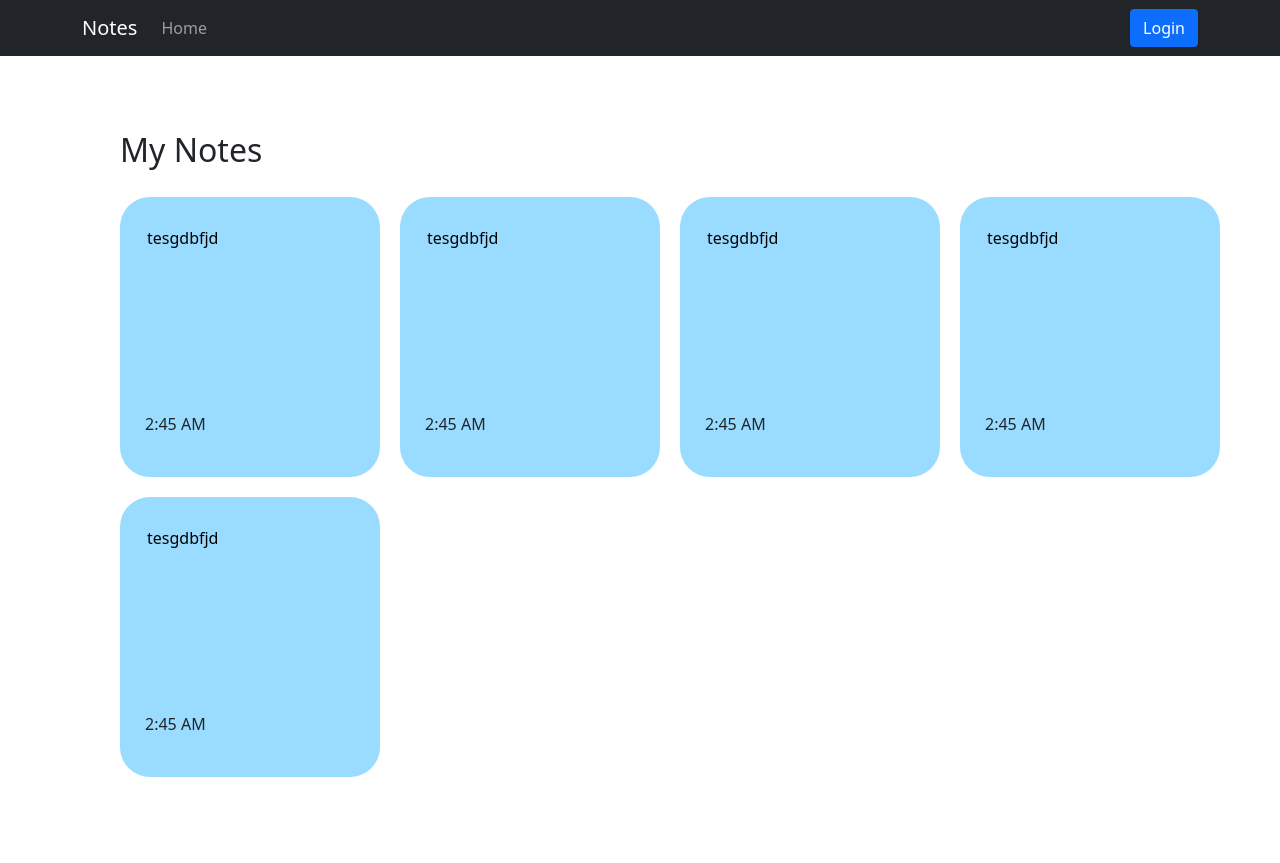
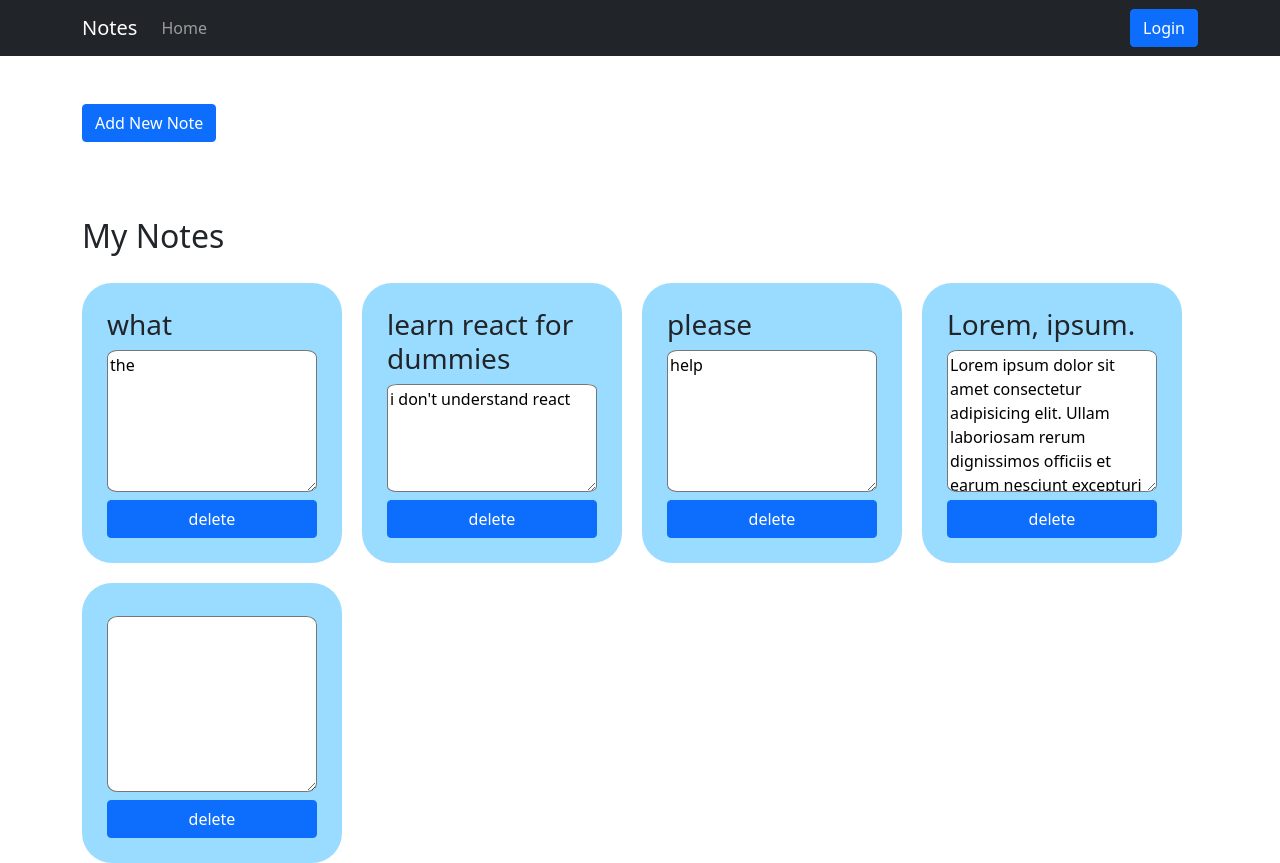
Before and after one commit to AWNRavid/Note-App-FE, a React (Create React App) app: page / in a window 1280 px wide. Before the commit the page ends 800 px from the top, so only its background shows below. Built offline with nearby package versions, Linux system fonts and the light colour scheme.

Commit message:
adding delete button

```diff
--- a/src/App.js
+++ b/src/App.js
@@ -1,15 +1,62 @@
-import logo from './logo.svg';
 import './App.css';
 import 'bootstrap/dist/css/bootstrap.min.css';
 import NavbarComp from './Components/NavbarComp';
 import NoteContainer from './Components/NoteContainer';
-
+import { useState } from 'react';
+import { Button, Container } from 'react-bootstrap';
 
 function App() {
+  const [notes, setNotes] = useState([
+    {
+      id: 1,
+      title: 'what',
+      content: 'the',
+    },
+    {
+      id: 2,
+      title: 'learn react for dummies',
+      content: "i don't understand react",
+    },
+    {
+      id: 3,
+      title: 'please',
+      content: 'help',
+    },
+    {
+      id: 4,
+      title: 'Lorem, ipsum.',
+      content:
+        'Lorem ipsum dolor sit amet consectetur adipisicing elit. Ullam laboriosam rerum dignissimos officiis et earum nesciunt excepturi sunt odio tempore. Laborum, alias harum libero totam nobis ea omnis illo ab quae aperiam culpa amet beatae. Quasi neque voluptate natus magni aliquam, sequi incidunt explicabo quisquam ducimus quo, ex, quam blanditiis?',
+    },
+    {
+      id: 5,
+      title: '',
+      content: '',
+    },
+  ]);
+
+  const handleAddNewNote = () => {
+    const id = notes[notes.length - 1].id + 1;
+
+  }
+
+  // console.log(notes[notes.length - 1]);
+
+  const handleDelete = (id) => {
+    const noteList = notes.filter((note) => {
+      return note.id !== id
+    })
+    setNotes(noteList);
+  }
+
   return (
     <div>
-       <NavbarComp />
-       <NoteContainer />
+      <NavbarComp />
+      <Container className='mt-5'>
+        <Button onClick={handleAddNewNote}>Add New Note</Button>
+      </Container>
+      <NoteContainer notes={notes} setNotes={setNotes} handleDelete={handleDelete} />
+      {/* <textarea name="" id="" cols="30" rows="10">test</textarea> */}
     </div>
   );
 }
--- a/src/Components/Note.css
+++ b/src/Components/Note.css
@@ -16,4 +16,10 @@
     line-height: 1.87rem;
     outline: none;
     border: none;
+    overflow: auto;
 }
+
+.note-content {
+    /* border: none; */
+    border-radius: 5%;
+}
--- a/src/Components/Note.js
+++ b/src/Components/Note.js
@@ -1,14 +1,47 @@
-import React from 'react'
-import "./Note.css"
+import React, { useState } from 'react';
+import './Note.css';
+import { Button } from 'react-bootstrap';
 
-function Note(props) {
+function Note({ note, setNotes, handleDelete }) {
+  const [noteContent, setNoteContent] = useState(note.content);
 
   return (
-    <div className='note' style={{backgroundColor:props.note.color}}>
+    <div className="note">
+      <h3>{note.title}</h3>
+      {/* <hr /> */}
+      {/* <p className="note-text">{note.content}</p> */}
+      <textarea
+        className="note-content"
+        name=""
+        id=""
+        cols="30"
+        rows="10"
+        value={noteContent}
+        onChange={(e) => {
+          return setNoteContent(e.target.value);
+        }}
+
+      >
+        {note.content}
+      </textarea>
+      {/* <input className='input-text' type="text" /> */}
+      <Button
+        className="mt-2"
+        onClick={() => {
+          handleDelete(note.id);
+        }}
+      >
+        delete
+      </Button>
+    </div>
+  );
+}
+
+export default Note;
+
+/*
+<div className='note' style={{backgroundColor:props.note.color}}>
         <textarea className='note-text' defaultValue={props.note.text}/>
         <p>{props.note.time}</p>
     </div>
-  )
-}
-
-export default Note
+*/
--- a/src/Components/NoteContainer.css
+++ b/src/Components/NoteContainer.css
@@ -1,6 +1,7 @@
 .note-container {
     height: 100%;
     padding-left: 120px;
+    /* width: 1500px; */
 }
 
 .note-container-notes {
--- a/src/Components/NoteContainer.js
+++ b/src/Components/NoteContainer.js
@@ -1,57 +1,57 @@
-import React from 'react'
-import Note from './Note'
-import './NoteContainer.css'
+import React from 'react';
+import Note from './Note';
+import './NoteContainer.css';
+import { Container } from 'react-bootstrap';
 
-function NoteContainer() {
+function NoteContainer({ notes, setNotes, handleDelete }) {
   return (
-        <div className='note-container'>
+    <Container>
       <h2>My Notes</h2>
-            <div className='note-container-notes custom-scroll'>
+      <div className="note-container-notes custom-scroll">
+        {notes?.map((note) => {
+          return <Note key={note.id} note={note} setNotes={setNotes} handleDelete={handleDelete}/>;
+        })}
+      </div>
+    </Container>
+  );
+}
+
+export default NoteContainer;
+
+/*
 <Note
           note={{
-
-                        text: "tesgdbfjd",
-                        time: "2:45 AM",
-                        color: "FFF89A"
+            text: 'tesgdbfjd',
+            time: '2:45 AM',
+            color: 'FFF89A',
           }}
         />
         <Note
           note={{
-
-                        text: "tesgdbfjd",
-                        time: "2:45 AM",
-                        color: "FFF89A"
+            text: 'tesgdbfjd',
+            time: '2:45 AM',
+            color: 'FFF89A',
           }}
         />
         <Note
           note={{
-
-                        text: "tesgdbfjd",
-                        time: "2:45 AM",
-                        color: "FFF89A"
+            text: 'tesgdbfjd',
+            time: '2:45 AM',
+            color: 'FFF89A',
           }}
         />
         <Note
           note={{
-
-                        text: "tesgdbfjd",
-                        time: "2:45 AM",
-                        color: "FFF89A"
+            text: 'tesgdbfjd',
+            time: '2:45 AM',
+            color: 'FFF89A',
           }}
         />
         <Note
           note={{
-
-                        text: "tesgdbfjd",
-                        time: "2:45 AM",
-                        color: "FFF89A"
+            text: 'tesgdbfjd',
+            time: '2:45 AM',
+            color: 'FFF89A',
           }}
         />
-
-
-            </div>
-        </div>
-    );
-}
-
-export default NoteContainer
+*/
```
Lines whose indentation alone changed are shown as unchanged.
